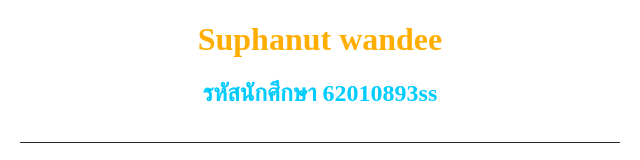
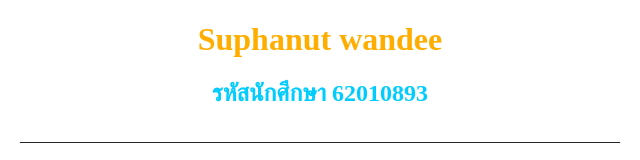
Before and after one commit to Filmsuphanut/filmsuphanut.github.io, a plain HTML site: page page/index.html in a window 1280 px wide. Shown: the top 160 px of the page, 320-960 px from the left. Drawn offline with Linux system fonts and the light colour scheme.

Commit message:
Update index.html

```diff
--- a/page/index.html
+++ b/page/index.html
@@ -15,7 +15,7 @@
 
         <div class="block">
             <h1  style="color:rgb(255, 174, 0)">Suphanut wandee</h1>
-            <h2 style="color:rgb(0, 204, 255)">รหัสนักศึกษา 62010893ss</h2>
+            <h2 style="color:rgb(0, 204, 255)">รหัสนักศึกษา 62010893</h2>
             <p3>___________________________________________________________________________</p3>
             <br></br>
             <img src="image\me.jpg" style="width:200px">
```
